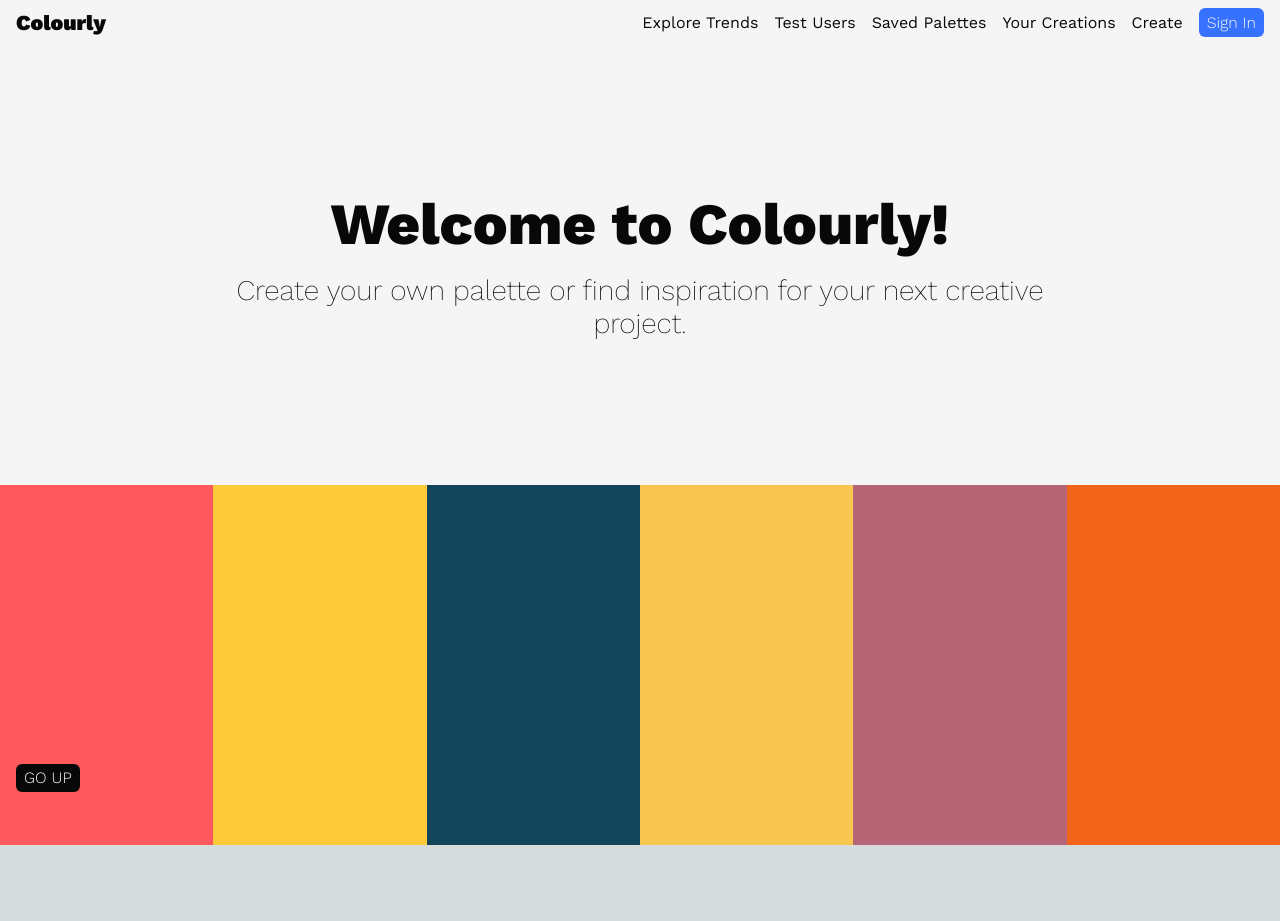
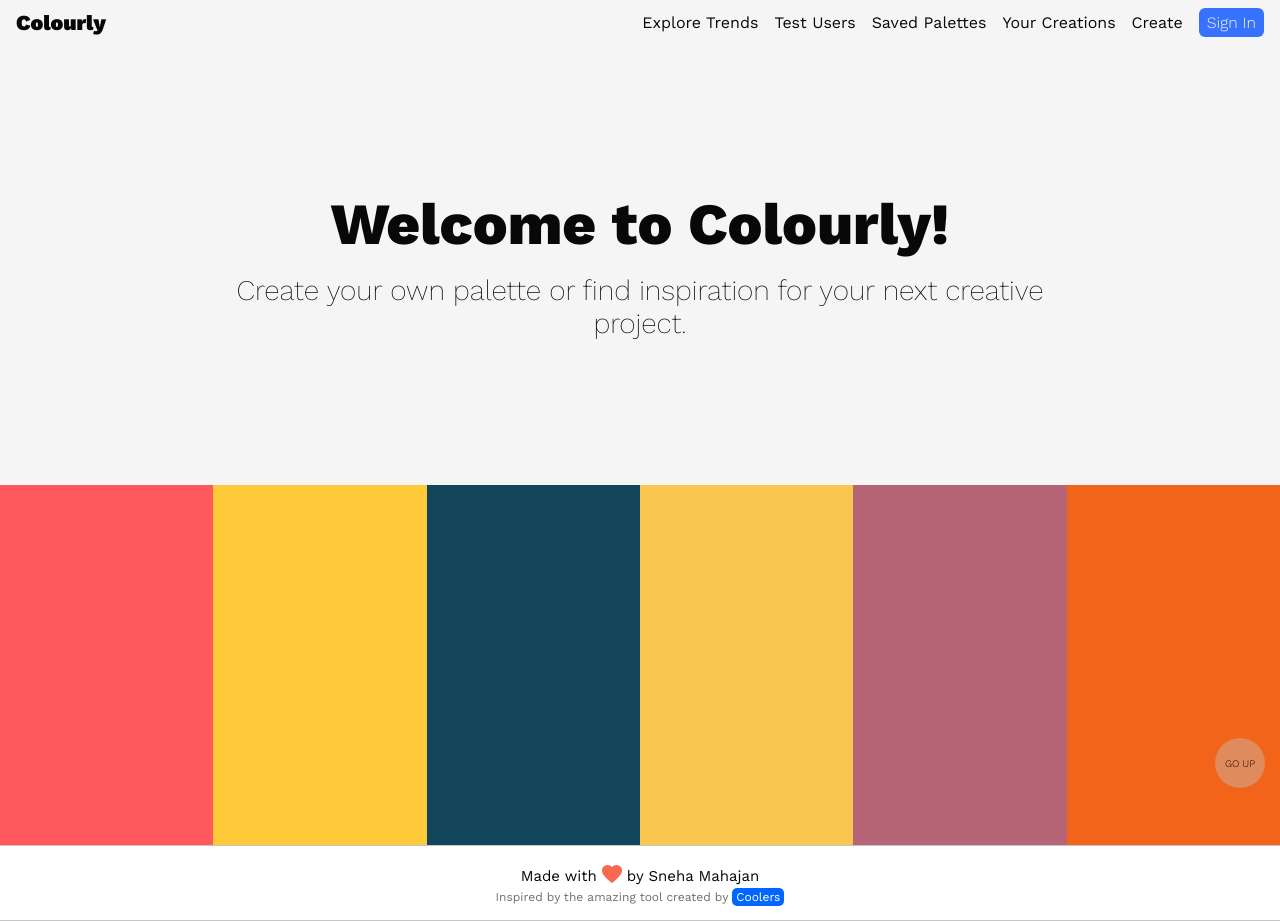
Before and after one commit to sneham-boop/colourly, a Next.js app: page / in a window 1280 px wide. Before the commit the page ends 845 px from the top, so only its background shows below. Built offline with nearby package versions, Linux system fonts and the light colour scheme.

Commit message:
Fix footer styling.

```diff
--- a/src/components/Button/Button.module.scss
+++ b/src/components/Button/Button.module.scss
@@ -42,3 +42,17 @@ border-radius: 5rem;
   border-radius: 5rem;
 }
 }
+
+.go-up {
+  position: fixed;
+  bottom: 12px;
+  right: 15px;
+  border-radius: 50%;
+  width: 50px;
+  height: 50px;
+  background-color: $lightgrayTransparent;
+  color: $black;
+  font-size: 10px;
+  // padding-top: 13px;
+  text-align: center;
+}
--- a/src/components/Footer/Footer.module.scss
+++ b/src/components/Footer/Footer.module.scss
@@ -2,12 +2,41 @@
 
 .footer {
   width: 100vw;
-  position: fixed;
-  bottom: 0px;
   display: flex;
-  justify-content: flex-start;
+  flex-direction: column;
   align-items: center;
-  background-color: rgba(0,0,0,0);
-  color: $white;
-  padding: 0.5em 1em;
+  padding-top: 1rem;
+  padding-bottom: 1rem;
+  border-top: 1px solid $lightgray;
+  border-bottom: 1px solid $lightgray;
 }
+
+.made-by p,
+.coolers-text {
+  margin: 0px;
+}
+
+.coolers-text {
+  color: rgb(112, 112, 103);
+  font-size: 12px;
+  a {
+    padding: 2px 4px;
+    border-radius: 5px;
+    overflow: hidden;
+    color: white;
+    background-color: $coolersBlue;
+    &:hover {
+      color: white;
+      background-color: $black;
+      transition: 0.4s;
+    }
+  }
+}
+
+.made-by {
+  font-size: 15px;
+  display: flex;
+  flex-direction: row;
+  align-items: center;
+  gap: 3px;
+}
--- a/src/components/Footer/index.js
+++ b/src/components/Footer/index.js
@@ -1,5 +1,6 @@
 import Button from "../Button";
 import styles from "./Footer.module.scss";
+import Heart from "@mui/icons-material/FavoriteRounded";
 
 export default function Footer() {
   const btnText = "GO UP";
@@ -12,7 +13,18 @@ export default function Footer() {
 
   return (
     <footer className={styles.footer}>
-      <Button btnText={btnText} onClick={() => handleScroll()} />
+      <section className={styles["made-by"]}>
+        <span>Made with </span>
+        <span>
+          <Heart sx={{ color: "#F9684F" }} />
+        </span>
+        <span>by Sneha Mahajan</span>
+      </section>
+      <p className={styles["coolers-text"]}>
+        Inspired by the amazing tool created by{" "}
+        <a href="https://coolors.co/palettes/trending">Coolers</a>
+      </p>
+      <Button btnText={btnText} onClick={() => handleScroll()} custom="go-up"/>
     </footer>
   );
 }
--- a/src/components/ShowPalettes/ShowPalettes.module.scss
+++ b/src/components/ShowPalettes/ShowPalettes.module.scss
@@ -6,6 +6,7 @@
   flex-direction: column;
   justify-content: center;
   align-items: center;
+  padding-bottom: 10em;
   .intro {
     width: 70%;
     display: flex;
--- a/src/sass/_global.scss
+++ b/src/sass/_global.scss
@@ -27,6 +27,9 @@ $gray: #242C2E;
 $orange: #eb4511;
 $danger-red: #ef3c2d;
 $black: #080808;
+$lightgray: rgb(198, 198, 198);
+$lightgrayTransparent: rgb(198, 198, 198, 0.4);
+$coolersBlue: #0066ff;
 
 // Padding
 $padding-full-vw: 2em;
```
